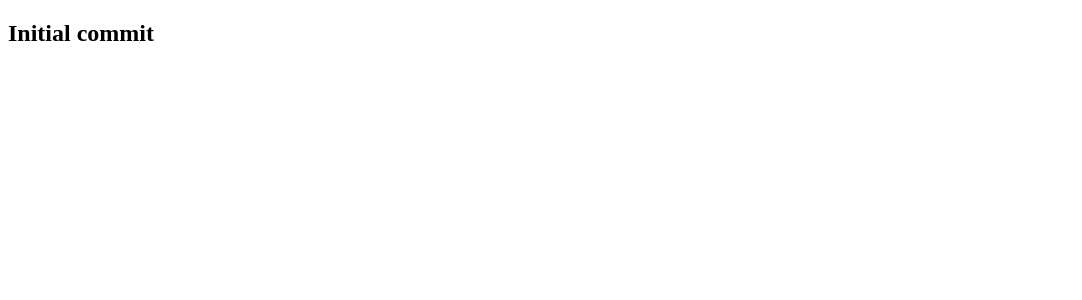
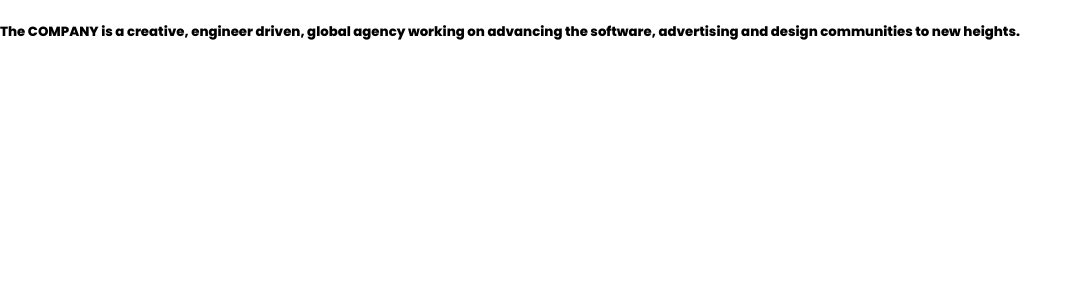
Before and after one commit to jsxgod/animated-hamburger-menu, a React (Create React App) app: page / in a window 1280 px wide. Shown: the top 300 px of the page, without its empty margins (0-1082 px from the left). Built offline with nearby package versions, Linux system fonts and the light colour scheme.

Commit message:
Create web skeleton. Initiate Routing.

```diff
--- a/src/App.js
+++ b/src/App.js
@@ -1,8 +1,29 @@
+import React from 'react';
+import './App.scss';
+
+import { Header, Menu, Home, Opportunities, Solutions, Contact } from './components';
+import { BrowserRouter as Router, Switch, Route } from 'react-router-dom';
+
 const App = () => {
   return (
-    <div>
-      <h2>Initial commit</h2>
-    </div>
+    <Router>
+      <div className='App'>
+        <Header/>
+        <div className='container'>
+          <div className='wrapper'>
+            <div className='home'>
+              <Switch>
+                #TODO
+                <Route exact path='/' component={Home}/>
+                <Route exact path='/opportunities' component={Opportunities} />
+                <Route exact path='/solutions' component={Solutions} />
+                <Route exact path='/contact' component={Contact} />
+              </Switch>
+            </div>
+          </div>
+        </div>
+      </div>
+    </Router>
   );
 }
 
```
